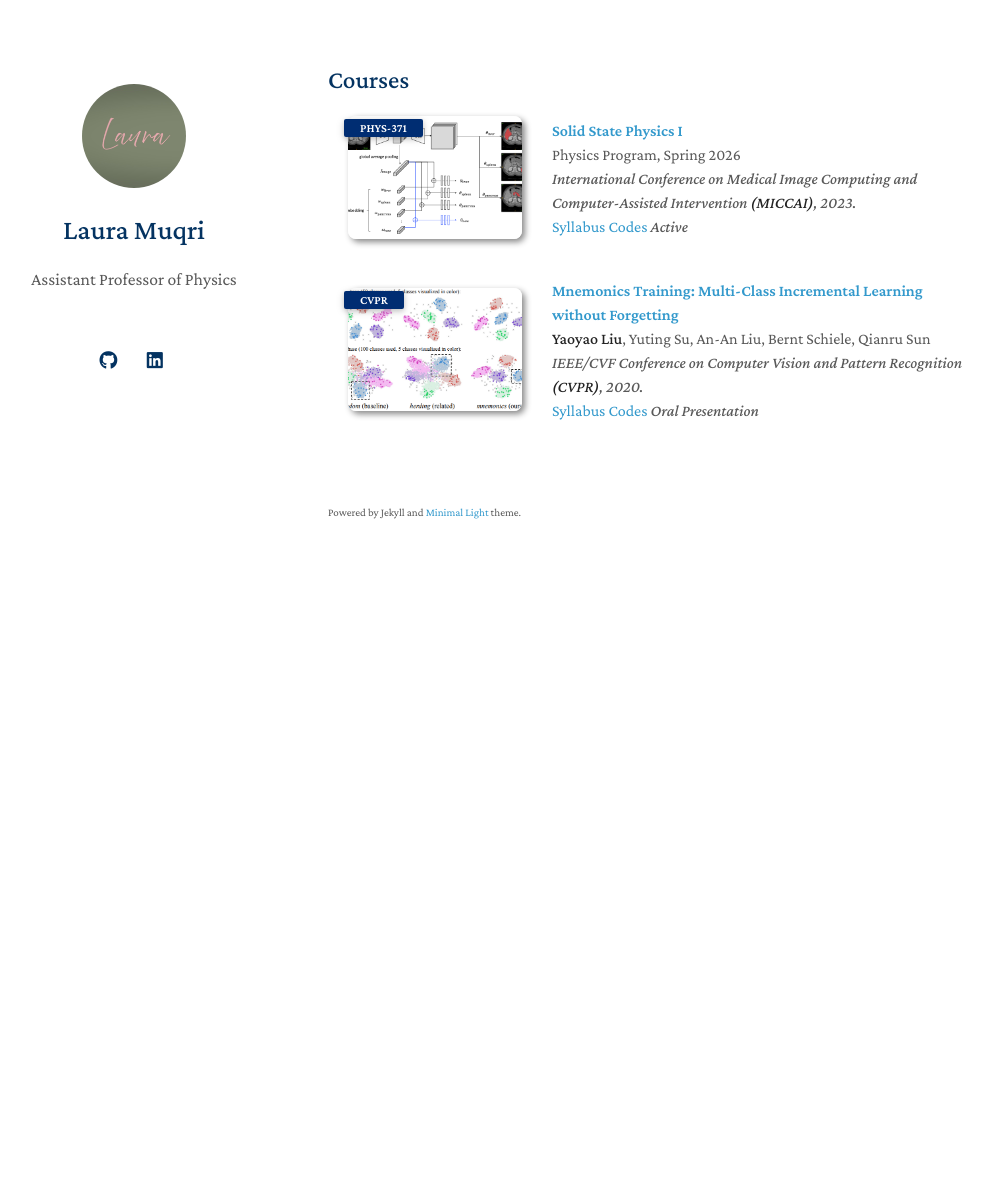
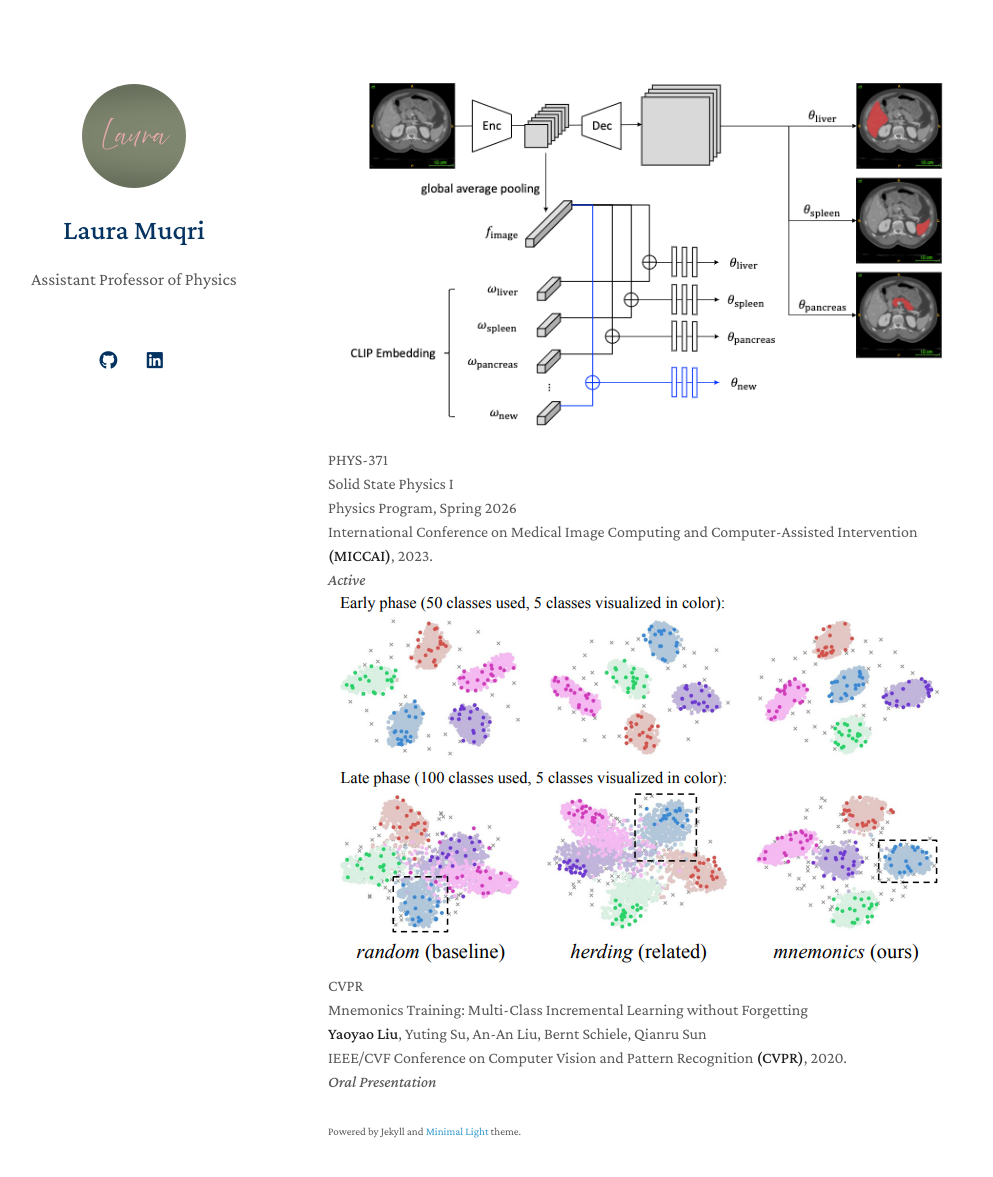
Before and after one commit to LauraMuqri/LauraMuqri.github.io, a Jekyll site: the page built from index.md, in a window 1280 px wide and 1212 px high. Shown: the top 1177 px of the window, without its empty margins (142-1135 px from the left). Built offline with Jekyll 4.4.1, drawn with Linux system fonts in a browser that asks for light colours; a style sheet for code colours, icons or effects is not loaded.

Commit message:
Update publications.md

```diff
--- a/_includes/publications.md
+++ b/_includes/publications.md
@@ -1,57 +1,34 @@
-<h2 id="publications" style="margin: 2px 0px -15px;">Courses</h2>
+{% for link in site.data.publications.main %}
+<div class="publication">
 
-<div class="publications">
-<ol class="bibliography">
-
-{% for link in site.data.publications.main %}
-
-<li>
-<div class="pub-row">
-  <div class="col-sm-3 abbr" style="position: relative;padding-right: 15px;padding-left: 15px;">
-    {% if link.image %}
-    <img src="{{ link.image }}" class="teaser img-fluid z-depth-1" style="width=100;height=40%">
+  {% if link.image %}
+  <div class="publication-image">
+    <img src="{{ link.image }}" alt="{{ link.title }}">
     {% if link.conference_short %}
-    <abbr class="badge">{{ link.conference_short }}</abbr>
-    {% endif %}
+    <span class="conference-short">{{ link.conference_short }}</span>
     {% endif %}
   </div>
-  <div class="col-sm-9" style="position: relative;padding-right: 15px;padding-left: 20px;">
-      <div class="title"><a href="{{ link.pdf }}">{{ link.title }}</a></div>
-      <div class="author">{{ link.authors }}</div>
-      <div class="periodical"><em>{{ link.conference }}</em>
-      </div>
-    <div class="links">
-      {% if link.pdf %}
-      <a href="{{ link.pdf }}" class="btn btn-sm z-depth-0" role="button" target="_blank" style="font-size:12px;">PDF</a>
-      {% endif %}
-     <div class="publication-links">
-  {% if link.Syllabus %}
-    <a href="{{ link.Syllabus }}">Syllabus</a>
   {% endif %}
 
-  {% if link.LectureNotes %}
-    <a href="{{ link.LectureNotes }}">Lecture Notes</a>
-  {% endif %}
+  <div class="publication-text">
+    <span class="publication-title">{{ link.title }}</span>
 
-  {% if link.Codes %}
-    <a href="{{ link.Codes }}">Codes</a>
-  {% endif %}
+    <div class="publication-authors">
+      {{ link.authors }}
+    </div>
 
-  {% if link.notes %}
-    <em>{{ link.notes }}</em>
-  {% endif %}
-</div>
+    <div class="publication-venue">
+      {{ link.conference }}
+    </div>
 
-      {% if link.others %}
-      {{ link.others }}
-      {% endif %}
+    <div class="publication-links">
+      {% if link.pdf %}<a href="{{ link.pdf }}">PDF</a>{% endif %}
+      {% if link.code %}<a href="{{ link.code }}">Code</a>{% endif %}
+      {% if link.page %}<a href="{{ link.page }}">Page</a>{% endif %}
+      {% if link.bibtex %}<a href="{{ link.bibtex }}">BibTeX</a>{% endif %}
+      {% if link.notes %}<em>{{ link.notes }}</em>{% endif %}
     </div>
   </div>
+
 </div>
-</li>
-<br>
-
 {% endfor %}
-
-</ol>
-</div>
```
